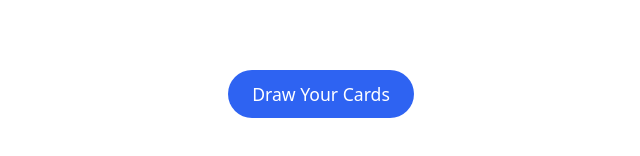
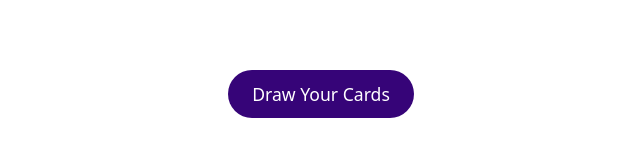
Before and after one commit to jamiegist/tarot, a React (Vite) app in the folder tarot-reader/: page / in a window 1280 px wide. Shown: the part 620-776 px from the top of the page, without its empty margins (319-959 px from the left). Built offline with nearby package versions, Linux system fonts and the light colour scheme.

Commit message:
changed color of draw card button.

```diff
--- a/tarot-reader/src/App.css
+++ b/tarot-reader/src/App.css
@@ -115,7 +115,7 @@
 }
 
 .draw-button {
-  background-color: #2E63F2;
+  background-color: #360478;
   color: white;
   padding: 12px 24px;
   border: none;
```
Also changed, not shown: 1 other file (tests, documents, lock files or other folders).
